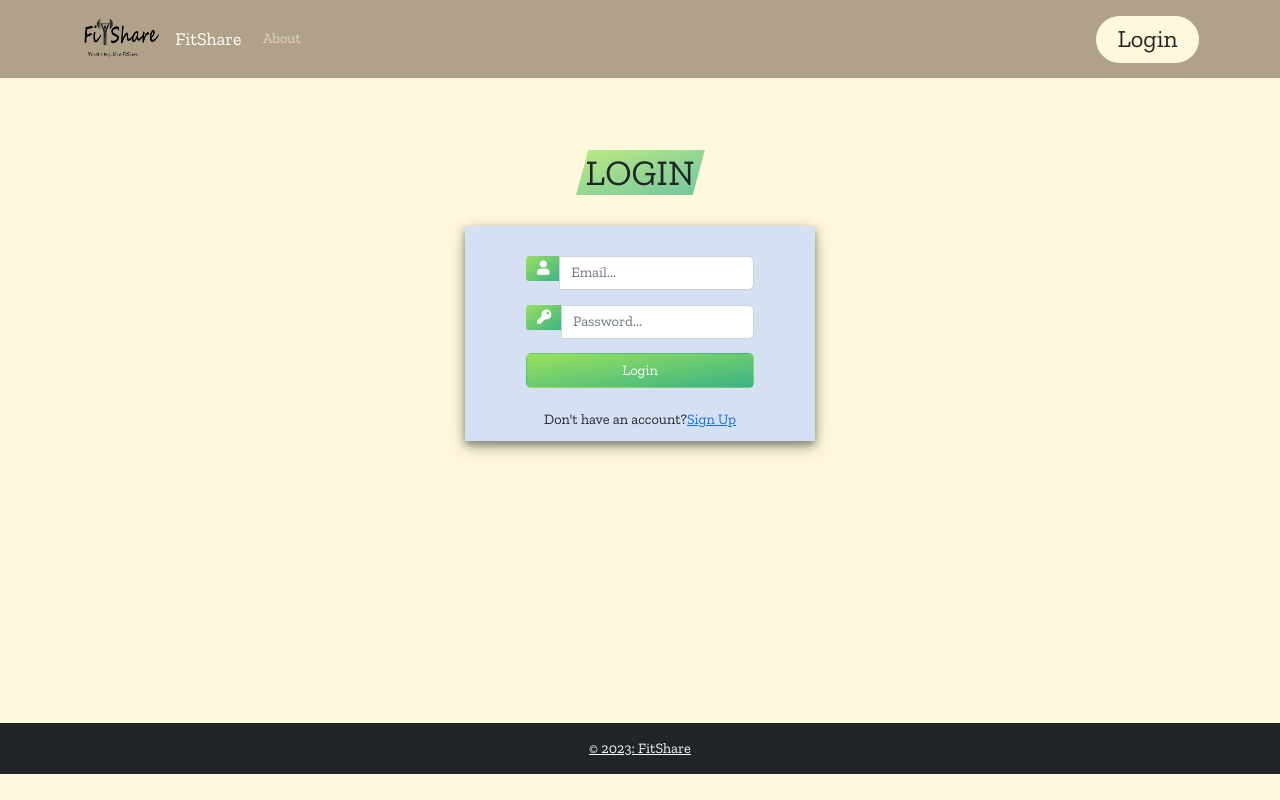
After one commit to finziamit/FitShare, a Django app: page /login_user/ in a window 1280 px wide. The commit adds this page. Run offline with Django 4.2, Linux system fonts and the light colour scheme; some libraries are stand-ins or nearby versions.

Commit message:
Enable navigation to Login
Add html and css files for login, add and edit program pages
Edit views.py and urls.py to enable navigation to Login page

```diff
--- a/FitShare/urls.py
+++ b/FitShare/urls.py
@@ -25,8 +25,8 @@ urlpatterns = [
     path('edit_training_program/', views.edit_training_program, name="edit_training_program"),
     path('delete_training_program/', views.delete_training_program, name="delete_training_program"),
     path('signup/', views.sign_up, name='signup'),
-    path('login/', views.login, name="login"),
-    path('logout/', views.logout, name="logout"),
+    path('login_user/', views.login_user, name="login_user"),
+    path('logout_user/', views.logout_user, name="logout_user"),
     path('show_program/<str:program_pk>', views.show_program, name="show_program"),
     path('about', views.about, name="about")
 ]
--- a/fitShareApp/forms.py
+++ b/fitShareApp/forms.py
@@ -3,7 +3,7 @@ from .models import Training_Program, Exercise, User
 from django.contrib.auth.models import User as Custom_user
 
 
-class AddTrainingProgramForm(forms.modelForm):
+class AddTrainingProgramForm(forms.ModelForm):
     class Meta:
         model = Training_Program
         fields = ('user_id', 'excercises')
@@ -42,7 +42,7 @@ class NewUserForm(forms.ModelForm):
 class EditTrainingProgramForm(forms.ModelForm):
     class Meta:
         model = Training_Program
-        fields = ('excercises')
+        fields = ('excercises',)
 
 
 class UserForm(forms.ModelForm):
@@ -54,4 +54,4 @@ class UserForm(forms.ModelForm):
 class CustomUserForm(forms.ModelForm):
     class Meta:
         model = User
-        fields = ('name')
+        fields = ('name',)
--- /dev/null
+++ b/fitShareApp/static/css/login.css
@@ -0,0 +1,66 @@
+:root {
+    --gradient-primary: linear-gradient(to top left, #39b385, #9be15d);
+}
+
+.content-container {
+    display: flex;
+    align-items: center;
+    justify-content: center;
+    height: 10vh;
+}
+
+.user_card {
+    width: 350px;
+    margin-top: 10px;
+    margin-bottom: auto;
+    background: #d6e0f3;
+    ;
+    position: relative;
+    display: flex;
+    justify-content: center;
+    flex-direction: column;
+    padding: 10px;
+    box-shadow: 0 4px 8px 0 rgba(0, 0, 0, 0.4), 0 6px 20px 0 rgba(0, 0, 0, 0.20);
+  }
+
+.highlight {
+    position: relative;
+}
+
+.highlight::after {
+    display: block;
+    content: "";
+    position: absolute;
+    bottom: 0;
+    left: 0;
+    height: 100%;
+    width: 100%;
+    z-index: -1;
+    opacity: 0.7;
+    transform: scale(1.07, 1.05) skewX(-15deg);
+    background-image: var(--gradient-primary);
+}
+
+.form_container {
+    margin-top: 20px;
+}
+
+.login_btn {
+    width: 100%;
+    background: var(--gradient-primary);
+    color: white;
+}
+
+.input-group-text {
+    background: var(--gradient-primary);
+    color: white;
+    border: 0;
+    border-radius: 0.25rem 0 0 0.25rem;
+}
+
+#messages{
+    background-color: lightgray;
+    color: darkslategray;
+    padding: 10px;
+    margin-top: 10px;
+}
--- a/fitShareApp/templates/base.html
+++ b/fitShareApp/templates/base.html
@@ -61,7 +61,7 @@
           {% else %}
           <ul class="nav__links">
             <li class="nav__item">
-              <a class="nav__link nav__link--btn" href="/login"
+              <a class="nav__link nav__link--btn" href="/login_user"
                 >Login</a>
             </li>
           </ul>
--- /dev/null
+++ b/fitShareApp/templates/login_user.html
@@ -0,0 +1,51 @@
+{% extends 'base.html' %}
+{% load static %}
+{% block content %}
+<haed>
+    <link rel="stylesheet" type="text/css" href="{% static 'css/login.css' %}"/>
+	<link rel="stylesheet" href="https://use.fontawesome.com/releases/v5.6.1/css/all.css" integrity="sha384-gfdkjb5BdAXd+lj+gudLWI+BXq4IuLW5IT+brZEZsLFm++aCMlF1V92rMkPaX4PP" crossorigin="anonymous">
+</head>
+<div class="content-container">
+    <h1>
+      <!-- Green highlight effect -->
+      <span class="highlight">LOGIN</span>
+      <br />
+    </h1>
+</div>
+    <div class="container h-100">
+        <div class="d-flex justify-content-center h-100">
+            <div class="user_card">
+                <div class="d-flex justify-content-center form_container">
+                    <form method="POST" action="">
+                        {% csrf_token %}
+                        <div class="input-group mb-3">
+                            <div class="input-group-append">
+                                <span class="input-group-text"><i class="fas fa-user"></i></span>
+                            </div>
+                            <input type="text" name="email" placeholder="Email..." class="form-control">
+                        </div>
+                        <div class="input-group mb-2">
+                            <div class="input-group-append">
+                                <span class="input-group-text"><i class="fas fa-key"></i></span>
+                            </div>
+                                <input type="password" name="password" placeholder="Password..." class="form-control" >
+                        </div>
+                            {%  for message in messages %}
+                             <p id="messages">{{ message }}</p>
+                            {% endfor %}
+                            <div class="d-flex justify-content-center mt-3 login_container">
+                                <input class="btn login_btn" type="submit" value="Login">
+                            </div>
+                    </form>
+
+                </div>
+                <div class="mt-4">
+                    <div class="d-flex justify-content-center links">
+                        Don't have an account? <a href="{% url 'signup' %}" class="ml-2">Sign Up</a>
+                    </div>
+
+                </div>
+            </div>
+        </div>
+    </div>
+{% endblock %}
--- a/fitShareApp/views.py
+++ b/fitShareApp/views.py
@@ -1,5 +1,11 @@
 from django.shortcuts import render, redirect
 from .models import User, Training_Program, Exercise
+from .forms import *
+from django.http import Http404
+from django.contrib.auth import authenticate, login, logout
+from django.contrib import messages
+from django.contrib.auth.decorators import login_required
+
 
 def home_page(request):
     # if not request.user.is_authenticated:
@@ -9,7 +15,23 @@ def home_page(request):
 
 
 def add_training_program(request):
-    pass
+    custom_user = request.user
+    if custom_user.is_authenticated:
+        user = User.get_user_by_email(custom_user.email)
+    else:
+        return redirect('login_user')
+
+    if request.method == "POST":
+        form = AddTrainingProgramForm(request.POST, initial={'user_id':user})
+        if form.is_valid():
+            form.save()
+            return redirect('home_page')
+    elif request.method == "DELETE":
+        raise Http404()
+    else:
+        form = AddTrainingProgramForm(initial={'user_id': user})
+
+    return render(request, 'add_trining_program.html', {"user":user, "form":form})
 
 
 def edit_training_program(request):
@@ -22,10 +44,25 @@ def delete_training_program(request):
 def sign_up(request):
     pass
 
-def login(request):
-    pass
+def login_user(request):
+    if request.user.is_authenticated:
+        return redirect("/")
+    else:
+        if request.method == "POST":
+            username = request.POST.get("email")
+            password = request.POST.get("password")
+            user = authenticate(request, username=username, password=password)
+            if user is not None:
+                login(request, user)
+                return redirect("/")
+            else:
+                messages.info(request, "Username OR password is incorrect")
+    return render(
+        request,
+        "login_user.html",
+    )
 
-def logout(request):
+def logout_user(request):
     pass
 
 def show_program(request):
```
Also changed, not shown: fitShareApp/static/css/add_training_program.css (added, +69 -0 lines), fitShareApp/templates/add_training_program.html (added, +13 -0 lines), fitShareApp/templates/edit_training_program.html (added, +18 -0 lines), fitShareApp/static/css/edit_training_program.css (added), fitShareApp/static/css/home_page.css (added).
